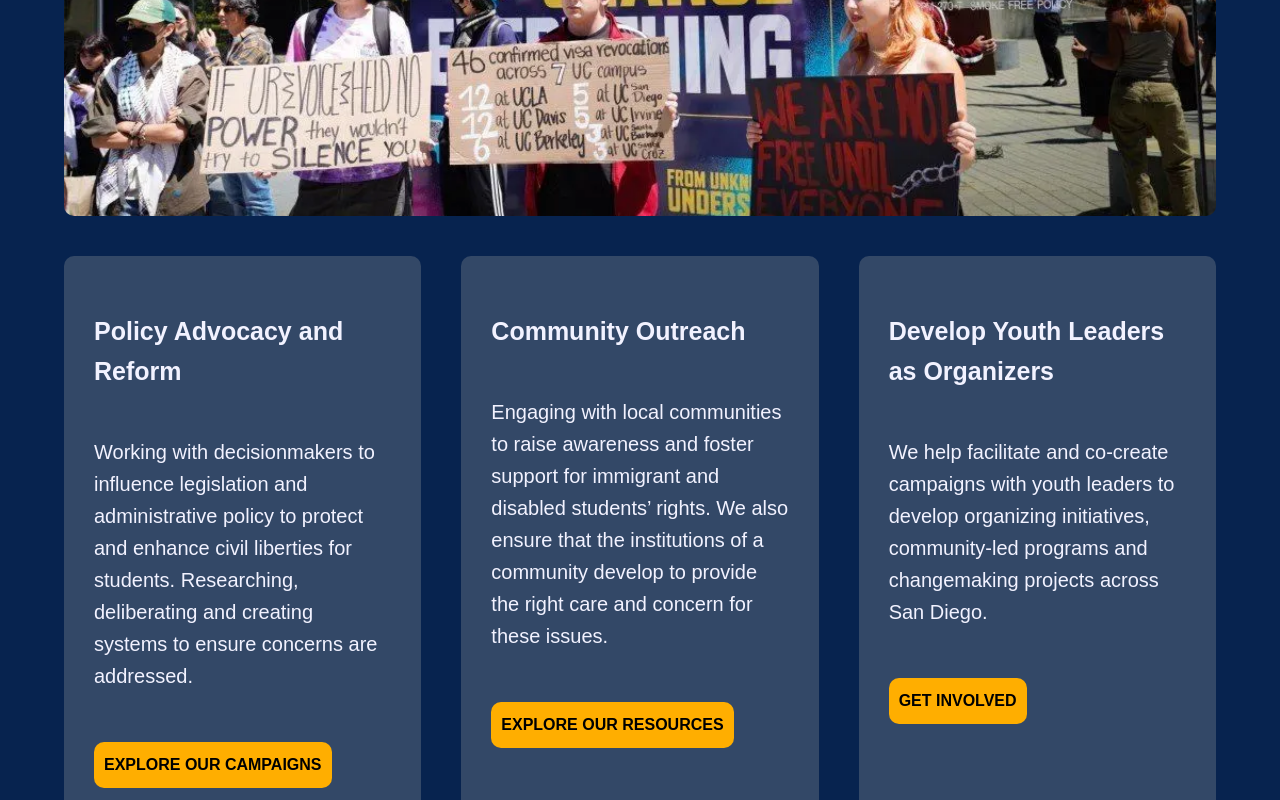
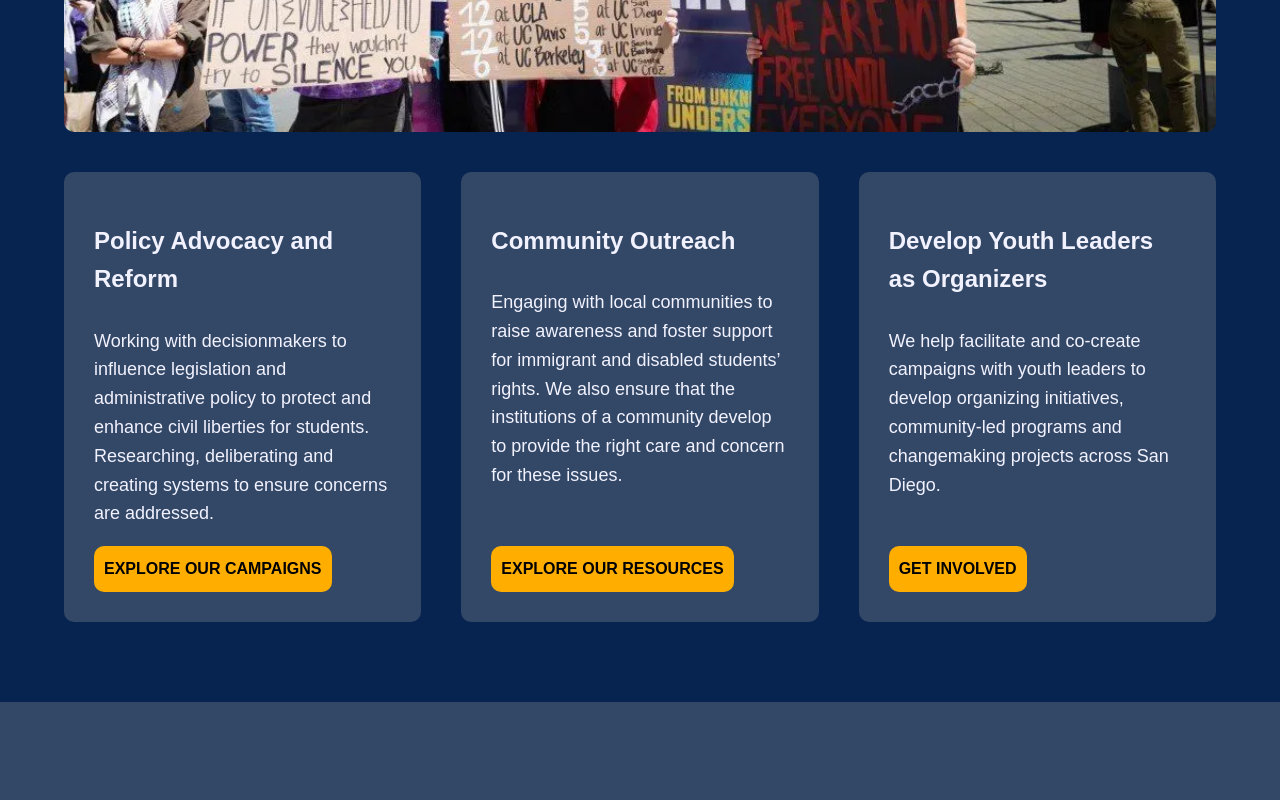
Before and after one commit to zenbladee/sclu, a plain HTML site: page index.html in a window 1280 px wide. Shown: the part 2000-2800 px from the top of the page. Drawn offline with Linux system fonts and the light colour scheme.

Commit message:
Fix the buttons and styling of the cards. Adjusted spacing

```diff
--- a/styles.css
+++ b/styles.css
@@ -19,7 +19,7 @@
     --font-size-xl: 40px;
     --font-size-large: 35px;
     --font-size-medium: 25px;
-    --font-size-small: 20px;
+    --font-size-small: 18px;
 
     /* Layout */
     --max-width: 2000px;
@@ -333,8 +333,13 @@ img {
 
 /* SHARED CARD STYLING */
 
-.card h2, .campaign-card h2 {
-    margin: 0 0 0 10px;
+.card h3, .campaign-card h3 {
+    font-size: 1.5rem;
+    margin: var(--spacing-small) 0;
+}
+
+.card p, .campaign-card p {
+    margin-top: 8px;
 }
 
 .card,
@@ -380,7 +385,7 @@ img {
 .campaign-card .button,
 .news-card .button,
 .get-invovled .button {
-    margin-top: var(--spacing-medium);
+    margin-top: auto;
     align-self: flex-start;
 }
 
```
